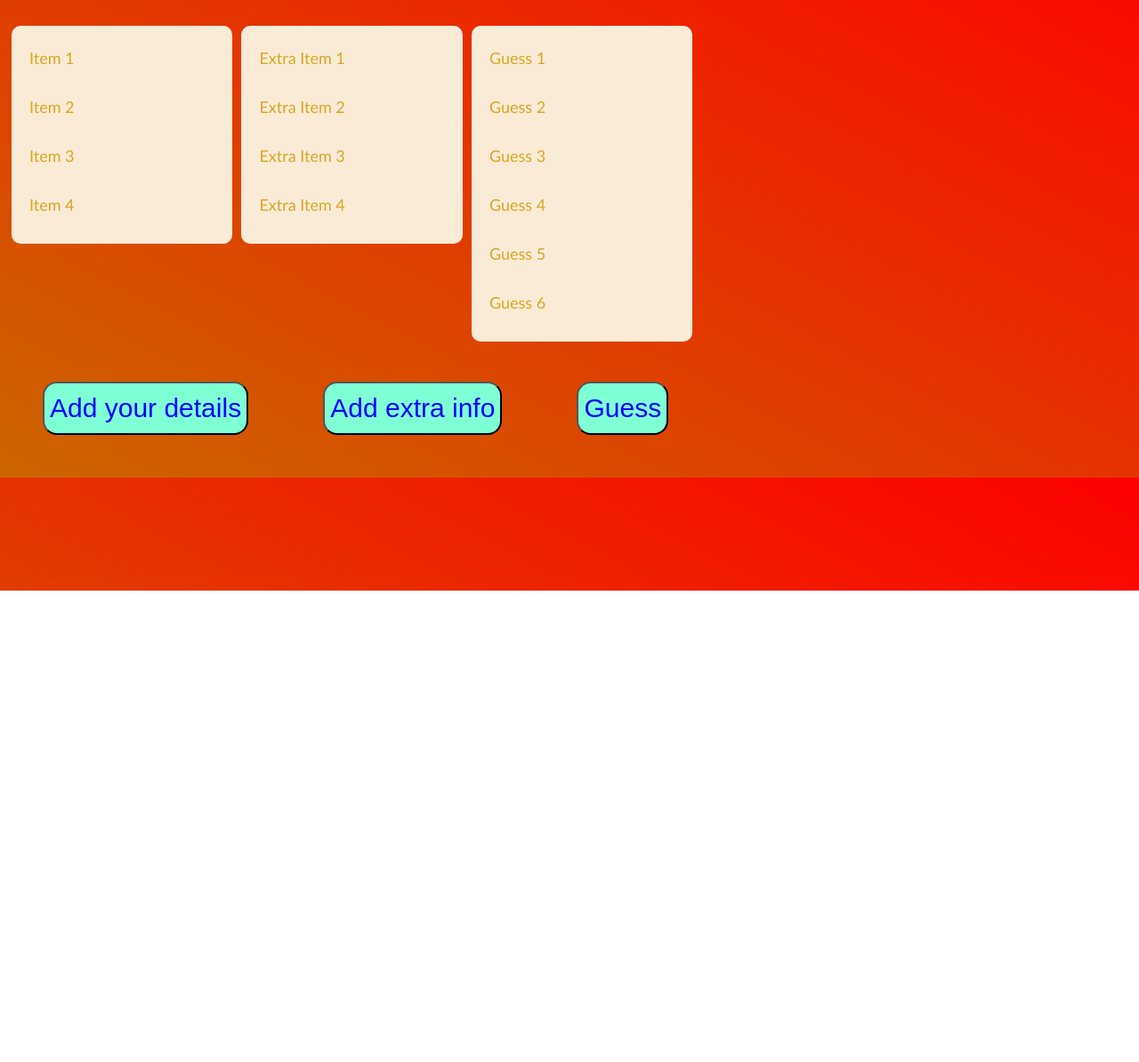
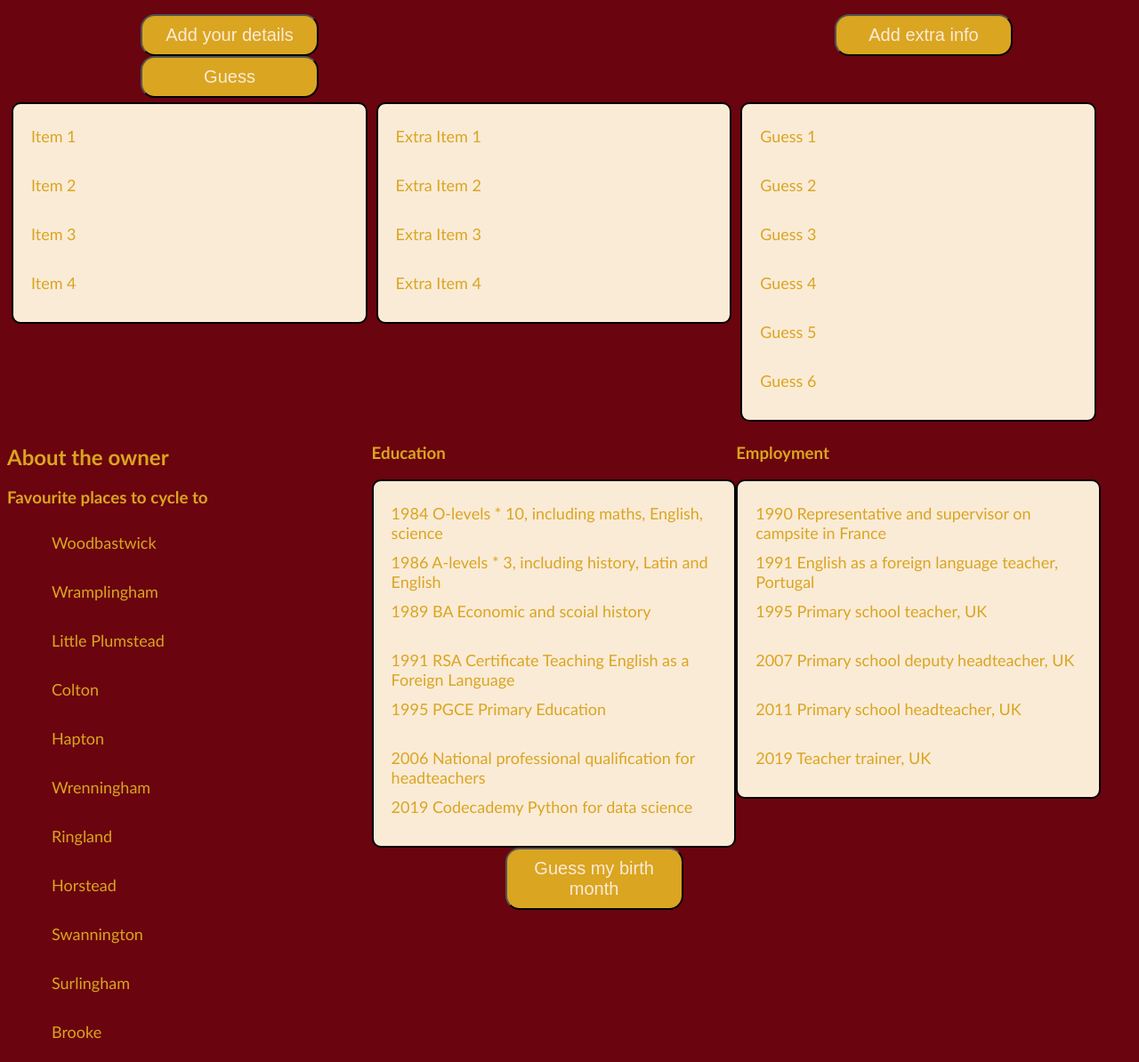
Before and after one commit to jezinho22/teched-201, a plain HTML site: page 201-class-02/lab-02-b/lab-02-b.html in a window 1280 px wide. Shown: the part 136-1330 px from the top of the page at 89% size. Before the commit the page ends 800 px from the top, so only its background shows below. Drawn offline with Linux system fonts and the light colour scheme.

Commit message:
added instructions and content for lab 03

```diff
--- a/201-class-02/lab-02-b/lab-02-b.css
+++ /dev/null
@@ -1,11 +0,0 @@
-body {
-  background-color: blue;
-  color: antiquewhite;
-  text-align: center;
-  display: inline;
-}
-h1 {
-  background-color: aqua;
-  color: black;
-  text-align: center;
-}
--- a/201-class-02/lab-02-b/lab-02-b.html
+++ b/201-class-02/lab-02-b/lab-02-b.html
@@ -3,45 +3,8 @@
 <head>
 
     <title>Document</title>
-    <style>
-        body{
-            background:linear-gradient(to bottom left, #ff0000 0%, #cc6600 100%);
-            font-family: 'Gill Sans', 'Gill Sans MT', Calibri, 'Trebuchet MS', sans-serif;
-            color:goldenrod;
-            display:inline-block;
-        }
-        h1 {
-            text-align: center;
-            font-size: 60px;
-        }
-        ul {
-            background-color:antiquewhite;
-            color:goldenrod;
-            border: 2px black;
-            border-radius: 10px;
-            padding: 10px;
-            margin: 5px;
-        }
-        button {
-            height: 60px;
-            margin: 40px;
-            border-radius: 16px;
-            font-size: 30px;
-            color: blue;
-            background-color: aquamarine;
-        }
-        li {
-            height: 30px;
-            font-size: 18px;
-            list-style: none;
-            margin: 5px 10px;
-            padding: 10px 0;
-        }
-        .column {
-            float: left;
-            width: 33%;
-        }
-    </style>
+    <link rel="stylesheet" href="style.css">
+    <script src="script.js"></script>
 
 </head>
 
@@ -49,6 +12,11 @@
     <header>
         <h1 id="heading">All about you</h1>
     </header>
+    <div id="buttondiv">
+        <button onclick="getInfo()">Add your details</button>
+        <button onclick="getExtraInfo()">Add extra info</button>
+        <button onclick="getGuess()">Guess</button>
+    </div>
     <div class="row">
         <div class="column">
             <ul id = "list1">
@@ -77,103 +45,54 @@
             </ul>
         </div>
     </div>
+    <div class='row'>
+        <div class="column">
+        <h2>About the owner</h2>
+        <h3>Favourite places to cycle to</h3>
+        <ol class="aboutmelist">
+            <li class="places">Woodbastwick</li>
+            <li class="places">Wramplingham</li>
+            <li class="places">Little Plumstead</li>
+            <li class="places">Colton</li>
+            <li class="places">Hapton</li>
+            <li class="places">Wrenningham</li>
+            <li class="places">Ringland</li>
+            <li class="places">Horstead</li>
+            <li class="places">Swannington</li>
+            <li class="places">Surlingham</li>
+            <li class="places">Brooke</li>
+        </ol>
+        </div>
+        <div class="column">
+            <h3>Education</h3>
+            <ul class="aboutmelist">
+                <li class="places">1984 O-levels * 10, including maths, English, science</li>
+                <li class="places">1986 A-levels * 3, including history, Latin and English</li>
+                <li class="places">1989 BA Economic and scoial history</li>
+                <li class="places">1991 RSA Certificate Teaching English as a Foreign Language</li>
+                <li class="places">1995 PGCE Primary Education</li>
+                <li class="places">2006 National professional qualification for headteachers</li>
+                <li class="places">2019 Codecademy Python for data science</li>
+            </ul>
+        </div>
+        <div class="column">
+            <h3>Employment</h3>
+            <ul class="aboutmelist">
+                <li class="places">1990 Representative and supervisor on campsite in France</li>
+                <li class="places">1991 English as a foreign language teacher, Portugal</li>
+                <li class="places">1995 Primary school teacher, UK</li>
+                <li class="places">2007 Primary school deputy headteacher, UK</li>
+                <li class="places">2011 Primary school headteacher, UK</li>
+                <li class="places">2019 Teacher trainer, UK</li>
+            </ul>
+        </div>
+        <div>
+            <button onclick="guessMyBirthMonth()">Guess my birth month</button>
+        </div>
+    </div>
+    <div>
 
-    <button onclick="getInfo()">Add your details</button>
-    <button onclick="getExtraInfo()">Add extra info</button>
-    <button onclick="getGuess()">Guess</button>
-
-    <script>
-        function getGuess(){
-            console.log("Guess is working");
-            // get a random number 0 to 100
-            var myNumber = Math.round(Math.random()*100);
-            console.log(myNumber);
-            // a checking variable for winner, a list of list elements available
-            var winner = 0;
-            var guessList = document.getElementById('list3').getElementsByTagName('li')
-
-            // get first guess
-            var myGuess = prompt("Can you guess my number? It's between 0 and 100. You have 6 guesses.");
-
-            // loop through 5 times for 5 more guesses
-            for (var guessNumber = 0; guessNumber < 5; guessNumber ++){
-                // put each guess in a list element, using the for counter to select
-                guessList[guessNumber].innerText = myGuess
-
-                if (myGuess == myNumber){
-                    alert("Whoop, whoop! You guessed my number. It was ", myNumber);
-                    var winner = 1;
-                    break;
-                } else if (myGuess > myNumber){
-                    myGuess = prompt(`Too high. Try something lower. You have ${5 - guessNumber} guesses left`);
-                } else {
-                    myGuess = prompt(`Too low. Try something higher. You have ${5 - guessNumber} guesses left`);
-                }
-            }
-            if (winner == 0){
-                alert("Too bad. You ran out of guesses. Click the Guess button to play again")
-            }
-
-        }
-        // 1️⃣  | Create a button and name it as guess
-        // 2️⃣  | Add an event listener and event handler to it
-        // 3️⃣  | Create a new variable and and a number to it/assign a value.
-        // 4️⃣  | when someone clicks on the button they should get a popup
-        // 5️⃣  | this popup should ask us a number
-        // 6️⃣  | the number should be guessed in six attempts
-        function getInfo(){
-            // debug
-            console.log("Button working")
-
-            // prompt user for info
-            var myName=prompt("What is your name?")
-            var myAge=prompt("What is your age?")
-            var myCountry=prompt("What country would you say you are from?")
-            var myColour= prompt("What is your favourite colour?")
-
-            // get list elements from DOM - as a list/array
-            var listItems = document.getElementById("list1").getElementsByTagName("li")
-
-            // insert messages into lit elements
-            document.getElementById('heading').innerText = myName
-            listItems[0].innerText = "Welcome: ", myName
-            listItems[1].innerText = `I see you are ${myAge} years old`
-            listItems[2].innerText = `And that you come from ${myCountry}`
-            listItems[3].innerText = `For your amusement, the font colour has been changed to ${myColour}, your favourite colour!`
-
-            // change font colour to match user's response
-            document.getElementById('list1').style.color = myColour
-
-        }
-        // gets 4 more pieces of info
-        function getExtraInfo(){
-            // debug
-            console.log("Button working")
-
-            // prompt user for info
-            var myEducation = prompt("What is your highest education qualification?")
-            var myLanguage = prompt("What is your LEAST favourite programming language?")
-            var myJob = prompt("What is your dream job?")
-            var myHoliday = prompt("What is your dream holiday destination?")
-
-            // check user info for specific input on language & create message
-            if (myLanguage == 'Javascript' || myLanguage == 'JS' || myLanguage == 'js' || myLanguage == 'javascript'){
-                var languageMessage = `Is that you, V? Come on, everyone loves ${myLanguage}`
-            } else {
-                var languageMessage = `Oh yeah, everyone hates ${myLanguage}!`
-            }
-
-            // get list elements from DOM - as a list/array
-            var listItems = document.getElementById("list2").getElementsByTagName("li")
-
-            // insert messages into lit elements
-            listItems[0].innerText = `Well done on achieving ${myEducation}`
-            listItems[1].innerText = languageMessage
-            listItems[2].innerText = `Keep working hard, and I am sure that one day you can be a ${myJob}`
-            listItems[3].innerText = `Hey, that's my favourite too. Come on let's go to ${myHoliday}`
-        }
-
-    </script>
+    </div>
 
 </body>
 </html>
--- /dev/null
+++ b/201-class-02/lab-02-b/script.js
@@ -0,0 +1,176 @@
+// 1️⃣  | Create a button and name it as guess
+// 2️⃣  | Add an event listener and event handler to it
+// 3️⃣  | Create a new variable and and a number to it/assign a value.
+// 4️⃣  | when someone clicks on the button they should get a popup
+// 5️⃣  | this popup should ask us a number
+// 6️⃣  | the number should be guessed in six attempts
+
+// plays a number game
+function getGuess() {
+  console.log("Guess is working");
+  // get a random number 0 to 100
+  var myNumber = Math.round(Math.random() * 100);
+  console.log(myNumber);
+  // a checking variable for winner, a list of list elements available
+  var winner = 0;
+  var guessList = document.getElementById("list3").getElementsByTagName("li");
+
+  // get first guess
+  var myGuess = prompt("Can you guess my number? It's between 0 and 100. You have 6 guesses.");
+
+  // loop through 5 times for 5 more guesses
+  for (var guessNumber = 0; guessNumber < 5; guessNumber++) {
+    // add each to the page, in a list element, using the for counter to select
+
+    // compare guess with number, and respond
+    if (myGuess == myNumber) {
+      alert("Whoop, whoop! You guessed my number. It was ", myNumber);
+      var winner = 1;
+      break;
+    } else if (myGuess > myNumber) {
+      myGuess = prompt(`Too high. Try something lower. You have ${5 - guessNumber} guesses left`);
+    } else {
+      myGuess = prompt(`Too low. Try something higher. You have ${5 - guessNumber} guesses left`);
+    }
+    guessList[guessNumber].innerText = myGuess;
+  }
+  // if loop finishes without number being guessed ...
+  if (winner == 0) {
+    alert("Too bad. You ran out of guesses. Click the Guess button to play again");
+  }
+}
+
+// 1️⃣  | create four prompts
+// 2️⃣  | each prompt should ask your name, age, country and fav color respectively
+// 3️⃣  | Create a LIST in your html
+// 4️⃣  | This list should contain four list items with name, age, country and fav color
+// 5️⃣  | the values you enter in your prompt should be rendered in the frontend and the
+//        text color should be the fav color you entered
+
+function getInfo() {
+  // debug
+  console.log("Button working");
+
+  // prompt user for info
+  var myName = prompt("What is your name?");
+  var myAge = prompt("What is your age?");
+  var myCountry = prompt("What country would you say you are from?");
+  var myColour = prompt("What is your favourite colour?");
+
+  // get list elements from DOM - as a list/array
+  var listItems = document.getElementById("list1").getElementsByTagName("li");
+
+  // insert messages into lit elements
+  document.getElementById("heading").innerText = myName;
+  (listItems[0].innerText = "Welcome: "), myName;
+  listItems[1].innerText = `I see you are ${myAge} years old`;
+  listItems[2].innerText = `And that you come from ${myCountry}`;
+  listItems[3].innerText = `For your amusement, the font colour has been changed to ${myColour}, your favourite colour!`;
+
+  // change font colour to match user's response
+  document.getElementById("list1").style.color = myColour;
+}
+
+// 1️⃣  | Paste your yesterdays code into your replit or vscode
+// 2️⃣  | Create a click event handler and listener
+// 3️⃣  | Now, when the click event happens we need to get four prompts --> education, favorite programming language, future dream role , holiday destination
+// 4️⃣  | Now, when someone enters the favorite language of their own choice they needs to get an alert saying hey you have selected the favorite language....
+// 5️⃣  | After all the prompts are done render that to the frontend.
+
+// gets 4 more pieces of info
+function getExtraInfo() {
+  // debug
+  console.log("Button working");
+
+  // prompt user for info
+  var myEducation = prompt("What is your highest education qualification?");
+  var myLanguage = prompt("What is your LEAST favourite programming language?");
+  var myJob = prompt("What is your dream job?");
+  var myHoliday = prompt("What is your dream holiday destination?");
+
+  // check user info for specific input on language & create message
+  if (myLanguage == "Javascript" || myLanguage == "JS" || myLanguage == "js" || myLanguage == "javascript") {
+    var languageMessage = `Is that you, V? Come on, everyone loves ${myLanguage}`;
+  } else {
+    var languageMessage = `Oh yeah, everyone hates ${myLanguage}!`;
+  }
+
+  // get list elements from DOM - as a list/array
+  var listItems = document.getElementById("list2").getElementsByTagName("li");
+
+  // insert messages into lit elements
+  listItems[0].innerText = `Well done on achieving ${myEducation}`;
+  listItems[1].innerText = languageMessage;
+  listItems[2].innerText = `Keep working hard, and I am sure that one day you can be a ${myJob}`;
+  listItems[3].innerText = `Hey, that's my favourite too. Come on let's go to ${myHoliday}`;
+}
+function guessMyBirthMonth() {
+  // list of possible answers - tbh you could just reduce guess to lower case, and avoid the list
+  var answer = ["January", "JANUARY", "january"];
+  // var to track winning, and to take guesses
+  var guessedRight = 0;
+  var monthGuess = "";
+  var guesses = 0;
+
+  // loop the guessing until guessed or had 6 guesses
+  while (guessedRight == 0 && guesses < 6) {
+    monthGuess = prompt(`Can you guess what month I was born in? You have ${6 - guesses} guesses.`);
+
+    // check answer against list of possibles - loop through possibles
+    for (i = 0; i < answer.length; i++) {
+      if (monthGuess.trim() == answer[i]) {
+        guessedRight = 1;
+        alert("You got it! I was born in January. Not only that but my birthday is also in January! Every year!");
+      }
+    }
+    guesses++;
+  }
+}
+
+// 1️⃣ 2️⃣ 3️⃣ 4️⃣ 5️⃣ 6️⃣ 7️⃣ 8️⃣ 9️⃣ 🔟
+
+// As a user, I would like to view a series of data related to the site owners interest
+// so that the I can quickly view more information about them.
+// 1️⃣ Create a “Top Ten” at the bottom of your HTML page as an ordered list in HTML.
+// Some ideas that you can include could be top ten movies, top ten favorite places,
+// or top ten places to visit. You may choose to do whatever top ten list that you wish.
+// 2️⃣ Convert your work experience and education summary into an unordered list using HTML
+
+// As a user, I would like to be guided to an answer through a series of feedback responses
+// so that I can learn more about the site owner.
+// 3️⃣ Add a 6th question to the guessing game that takes in a numeric input by prompting the user
+// to guess a number.
+// - Indicates through an alert if the guess is “too high” or “too low”.
+// - It should give the user exactly four opportunities to get the correct answer.
+// - After all attempts have been exhausted, tell the user the correct answer. Consider using a loop of some sort.
+
+// As a user, I would like to guess the answer to a question that could have many possibilities
+// so that I can have fun with with a guessing game.
+// 4️⃣ Add a 7th question that has multiple possible correct answers that are stored in an array.
+// - Give the user 6 attempts to guess the correct answer.
+// - The guesses will end once the user guesses a correct answer or they run out of attempts.
+// - Display all the possible correct answers to the user.
+// - Consider using a loop of some sort for this question.
+
+// As a user, I would like to know my final score so that I can know how well I did.
+// 5️⃣ Keep track of the total number of correct answers. At the end tell them how many they got correct
+// out of the 7 questions asked.
+// 6️⃣ Using Lighthouse in the Chrome DevTools, analyze the accessibility of your application.
+
+// - Strive for a score between 50-65. Make necessary adjustments based on the report to achieve that score.
+// - Add a screenshot of your score to your README.md file.
+
+// - In addition to the user stories stated above, continue to use console.logs throughout the code to
+//  track the questions that are being asked to the user, and add addtional CSS to style your HTML page.
+// - Stay within scope of what was taught so far in class.
+// - Do not write functions within your application.
+// - Avoid the use of “helper” methods such as .includes() and .join().
+
+// Stretch Goals
+// After completing all of the requirements listed above, you may optionally challenge yourself further
+// by implementing some or all of the following into your application.
+
+// 1️⃣ Attempt to make your code more DRY by putting all of the questions, answers, and responses
+// to the first five yes/no questions into arrays (or even one huge multidimensional array),
+// and modifying the game logic such that a ‘for’ loop will control the flow from question to question.
+// 2️⃣ Make the number-guessing question use a random number as its correct answer.
--- /dev/null
+++ b/201-class-02/lab-02-b/style.css
@@ -0,0 +1,57 @@
+/* CSS HEX
+--rich-black: #03071eff;
+--chocolate-cosmos: #370617ff;
+--rosewood: #6a040fff;
+--penn-red: #9d0208ff;
+--engineering-orange: #d00000ff;
+--sinopia: #dc2f02ff;
+--persimmon: #e85d04ff;
+--princeton-orange: #f48c06ff;
+--orange-web: #faa307ff;
+--selective-yellow: #ffba08ff; */
+
+body {
+  background-color: #6a040fff;
+  font-family: "Gill Sans", "Gill Sans MT", Calibri, "Trebuchet MS", sans-serif;
+  color: goldenrod;
+  width: 100%;
+}
+h1 {
+  text-align: center;
+  font-size: 60px;
+  color: #ffba08ff;
+}
+ul {
+  background-color: antiquewhite;
+  color: goldenrod;
+  border: 2px solid black;
+  border-radius: 10px;
+  padding: 10px;
+  margin: 5px;
+}
+#buttondiv {
+  text-align: justify;
+}
+button {
+  width: 200px;
+  padding: 10px;
+  margin: 0 150px;
+  border-radius: 16px;
+  font-size: 20px;
+  color: antiquewhite;
+  background-color: goldenrod;
+}
+li {
+  height: 30px;
+  font-size: 18px;
+  list-style: none;
+  margin: 5px 10px;
+  padding: 10px 0;
+}
+.column {
+  float: left;
+  width: 32%;
+}
+.aboutmelist {
+  margin: 0;
+}
```
Also changed, not shown: 1 other file.
